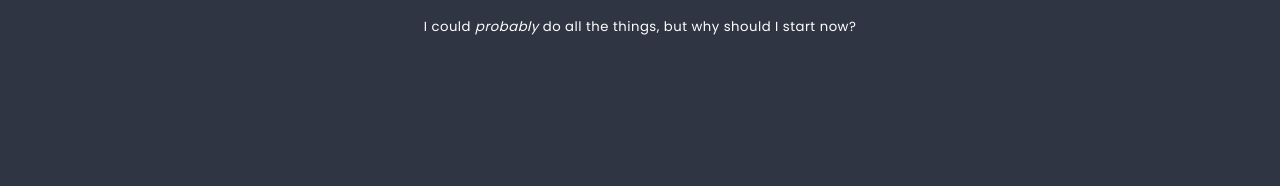
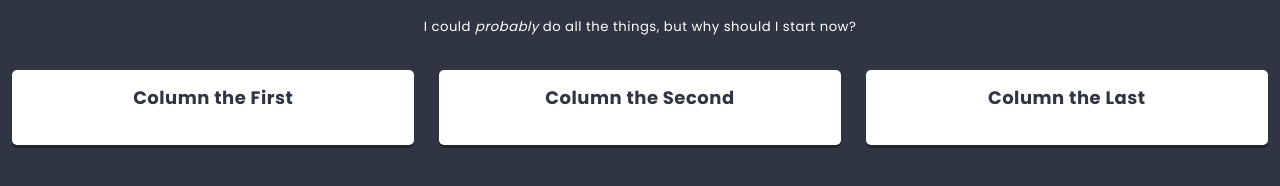
Before and after one commit to Piotr-Grzybowski/ListToDo, a React app: page / in a window 1280 px wide. Shown: the part 362-548 px from the top of the page. Built offline with nearby package versions, Linux system fonts and the light colour scheme.

Commit message:
Create columns

```diff
--- a/src/components/App/App.js
+++ b/src/components/App/App.js
@@ -8,7 +8,7 @@
       <main className={styles.component}>
         <h1 className={styles.title}>To Do List in React</h1>
         <h2 className={styles.subtitle}>May the procrastination force be with you!!!</h2>
-        <List title={['Things to do ', <sup key='1'>someday ;)</sup>]} />
+        <List title={['Things to do ', <sup key='1'>someday ;)</sup>]} img={"http://uploads.kodilla.com/bootcamp/fer/11.react/space.png"}  />
       </main>
     )
   }
--- /dev/null
+++ b/src/components/Column/Column.js
@@ -0,0 +1,19 @@
+import React from 'react';
+import styles from './Column.scss';
+import PropTypes from 'prop-types';
+
+class Column extends React.Component {
+  static propTypes = {
+    title: PropTypes.string,
+  }
+
+  render () {
+    return (
+      <section className={styles.component}>
+        <h3 className={styles.title}>{this.props.title}</h3>
+      </section>
+    )
+  }
+}
+
+export default Column;
--- a/src/components/Hero/Hero.js
+++ b/src/components/Hero/Hero.js
@@ -5,12 +5,13 @@
 const Hero = props => (
   <header className={styles.component}>
     <h2 className={styles.title}>{props.titleText}</h2>
-    <img className={styles.image} src="http://uploads.kodilla.com/bootcamp/fer/11.react/space.png" />
+    <img className={styles.image} src={props.img} />
   </header>
 );
 
 Hero.propTypes = {
   titleText: PropTypes.node,
+  img: PropTypes.string,
 }
 
 export default Hero;
--- a/src/components/List/List.js
+++ b/src/components/List/List.js
@@ -2,22 +2,30 @@
 import styles from './List.scss';
 import Hero from '../Hero/Hero';
 import PropTypes from 'prop-types';
+import Column from '../Column/Column';
 
 class List extends React.Component {
   static propTypes = {
     title: PropTypes.node.isRequired,
     children: PropTypes.string,
+    img: PropTypes.string,
   }
   static defaultProps = {
     children: <p>I could <em>probably</em> do all the things, but why should I start now?</p>,
+    img: "https://i.postimg.cc/K8F31tCw/coffee-creative-notebook-office-64769.jpg",
   }
 
   render() {
     return (
       <section className={styles.component}>
-        <Hero titleText={this.props.title} />
+        <Hero titleText={this.props.title} img={this.props.img} />
         <div className={styles.description}>
           {this.props.children}
+        </div>
+        <div className={styles.columns}>
+          <Column title={'Column the First'} />
+          <Column title={'Column the Second'} />
+          <Column title={'Column the Last'} />
         </div>
       </section>
     )
```
